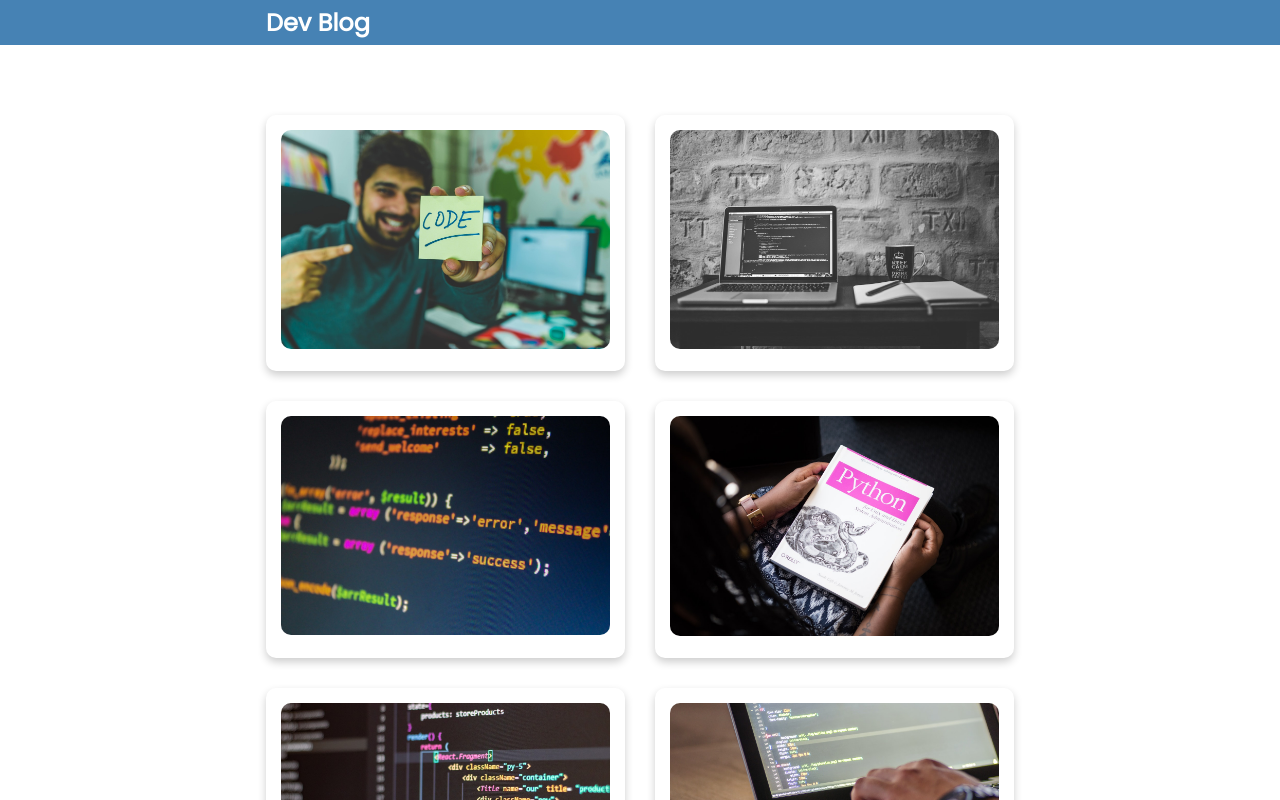
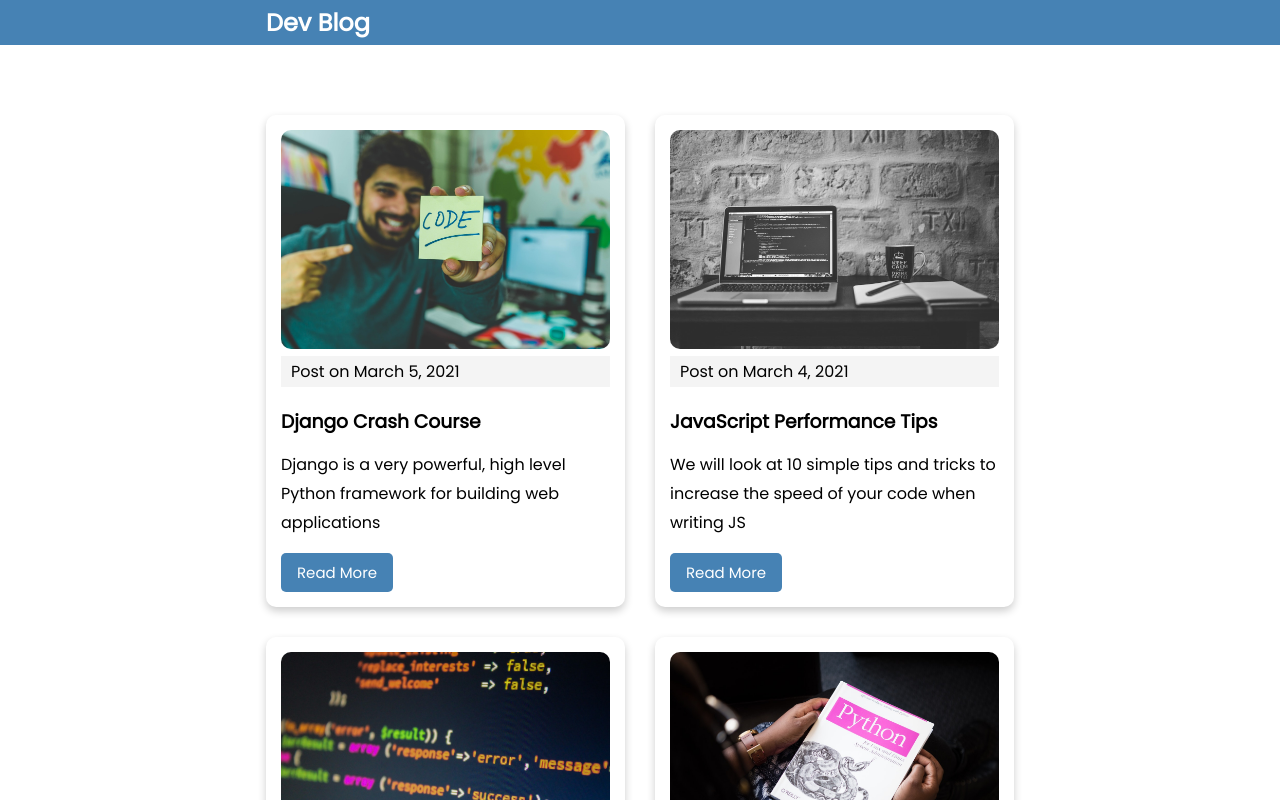
Before and after one commit to rsshonjoydas/next-markdown-blog, a Next.js app: page / in a window 1280 px wide. Shown: the top 800 px of the page. Built offline with nearby package versions, Linux system fonts and the light colour scheme.

Commit message:
show post in ui

```diff
--- a/components/Post.js
+++ b/components/Post.js
@@ -1,10 +1,21 @@
+import Link from 'next/link';
 
-const Post = ({post}) => {
+const Post = ({ post }) => {
   return (
     <div className="card">
-      <img src={post.frontmatter.cover_image}/>
+      <img src={post.frontmatter.cover_image} />
+
+      <div className="post-date">Post on {post.frontmatter.date}</div>
+
+      <h3>{post.frontmatter.title}</h3>
+
+      <p>{post.frontmatter.excerpt}</p>
+
+      <Link href={`/blog/${post.slug}`}>
+        <a className="btn">Read More</a>
+      </Link>
     </div>
-  )
-}
+  );
+};
 
-export default Post
+export default Post;
```
